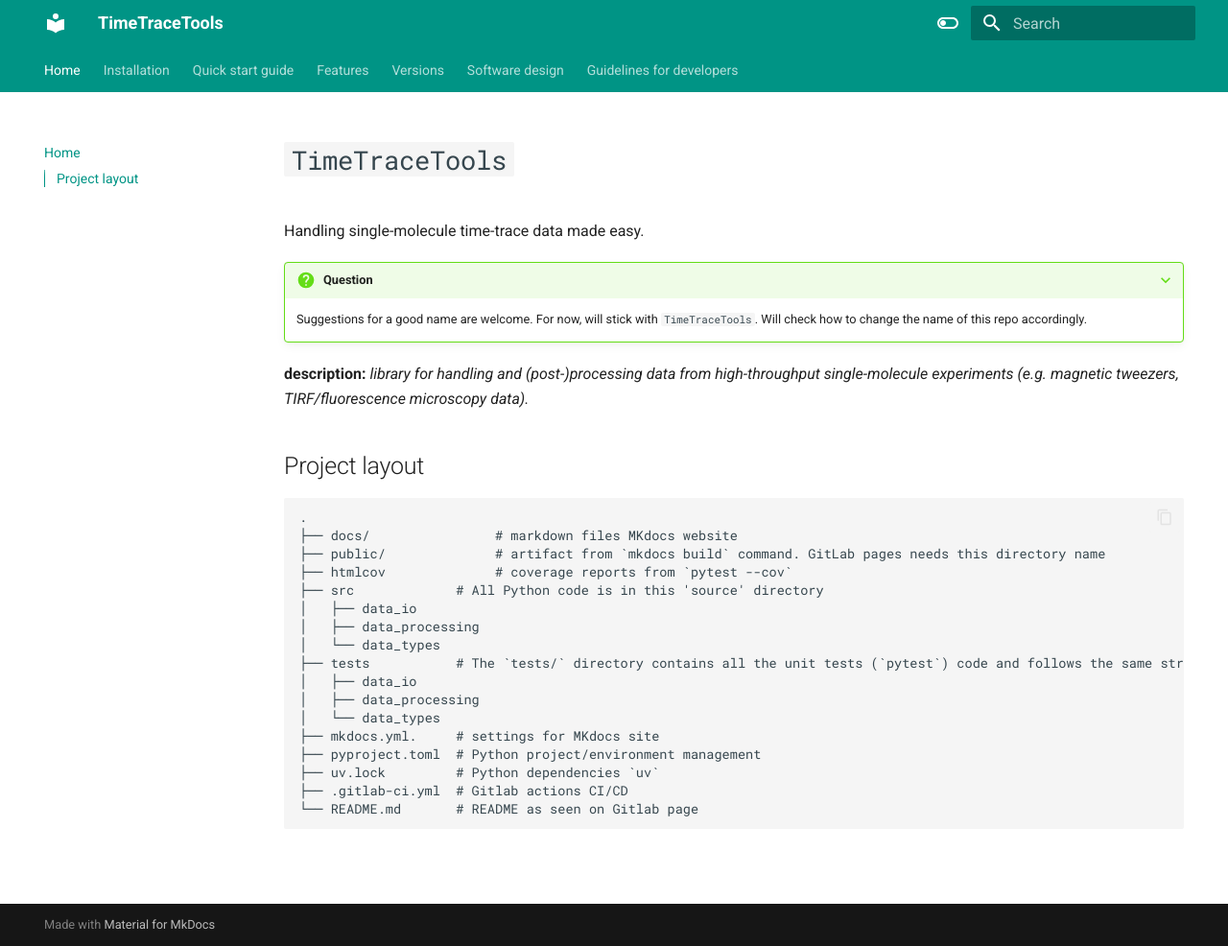
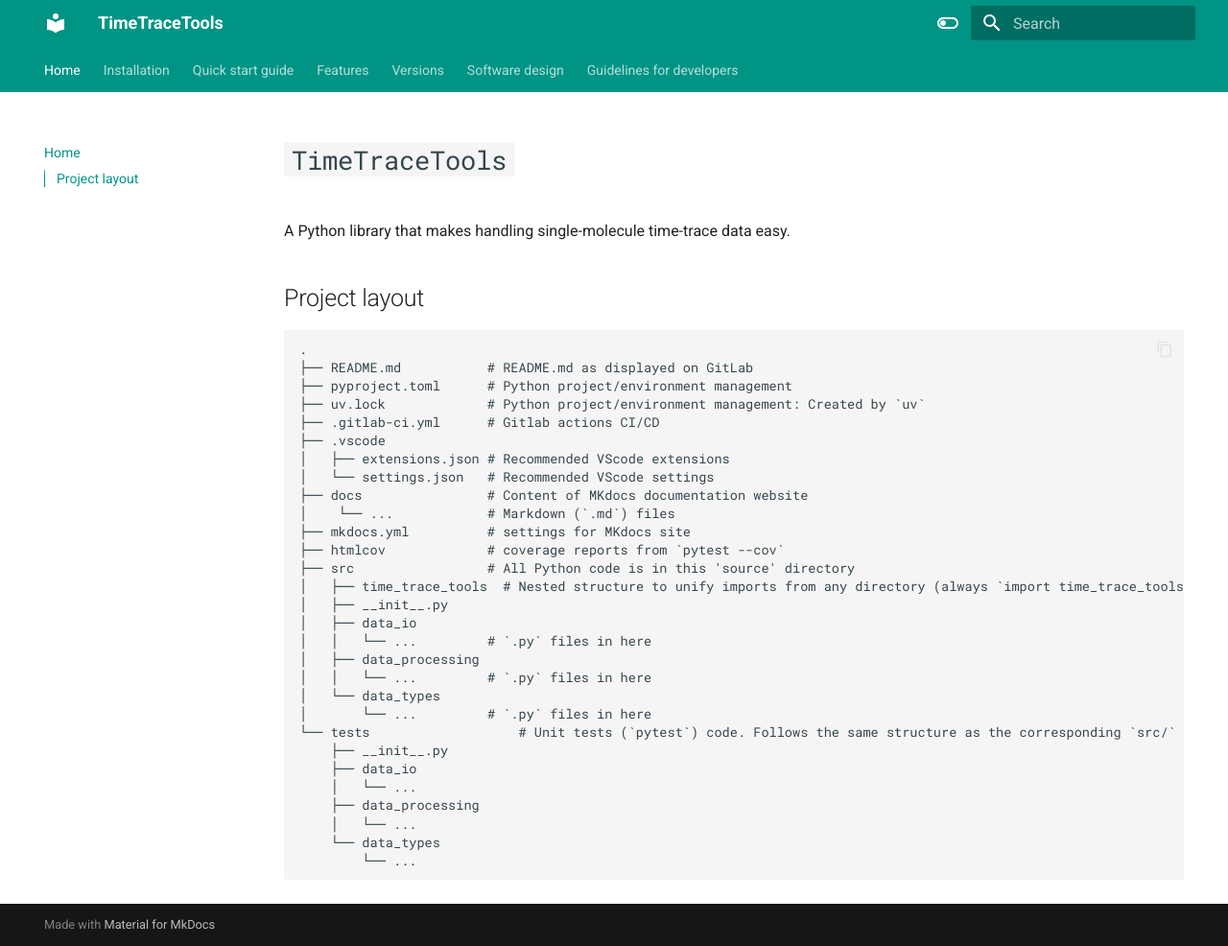
Before and after one commit to KleinMisha/time-trace-tools, an MkDocs documentation site: the page built from docs/index.md, in a window 1280 px wide and 986 px high. Shown: the whole window at 96% size. Built offline with MkDocs 1.6.1 and Material for MkDocs 9.7.7, drawn with Linux system fonts in a browser that asks for light colours.

Commit message:
Updated directory tree after fixing imports

```diff
--- a/docs/index.md
+++ b/docs/index.md
@@ -1,26 +1,35 @@
 # `TimeTraceTools`
-Handling single-molecule time-trace data made easy.
-???+ question
-    Suggestions for a good name are welcome. For now, will stick with `TimeTraceTools`. Will check how to change the name of this repo accordingly.
+A Python library that makes handling single-molecule time-trace data easy.
 
 
-**description:** *library for handling and (post-)processing data from high-throughput single-molecule experiments (e.g. magnetic tweezers, TIRF/fluorescence microscopy data).*
+## Project layout
 
-## Project layout
     .
-    ├── docs/                # markdown files MKdocs website
-    ├── public/              # artifact from `mkdocs build` command. GitLab pages needs this directory name
-    ├── htmlcov              # coverage reports from `pytest --cov`
-    ├── src             # All Python code is in this 'source' directory
-    │   ├── data_io
-    │   ├── data_processing
-    │   └── data_types
-    ├── tests           # The `tests/` directory contains all the unit tests (`pytest`) code and follows the same structure as the corresponding `src/` directory.
+    ├── README.md           # README.md as displayed on GitLab
+    ├── pyproject.toml      # Python project/environment management
+    ├── uv.lock             # Python project/environment management: Created by `uv`
+    ├── .gitlab-ci.yml      # Gitlab actions CI/CD
+    ├── .vscode
+    │   ├── extensions.json # Recommended VScode extensions
+    │   └── settings.json   # Recommended VScode settings
+    ├── docs                # Content of MKdocs documentation website
+    │    └── ...            # Markdown (`.md`) files
+    ├── mkdocs.yml          # settings for MKdocs site
+    ├── htmlcov             # coverage reports from `pytest --cov`
+    ├── src                 # All Python code is in this 'source' directory
+    │   ├── time_trace_tools  # Nested structure to unify imports from any directory (always `import time_trace_tools`)
+    │   ├── __init__.py
     │   ├── data_io
+    │   │   └── ...         # `.py` files in here
     │   ├── data_processing
+    │   │   └── ...         # `.py` files in here
     │   └── data_types
-    ├── mkdocs.yml.     # settings for MKdocs site
-    ├── pyproject.toml  # Python project/environment management
-    ├── uv.lock         # Python dependencies `uv`
-    ├── .gitlab-ci.yml  # Gitlab actions CI/CD
-    └── README.md       # README as seen on Gitlab page
+    │       └── ...         # `.py` files in here
+    └── tests                   # Unit tests (`pytest`) code. Follows the same structure as the corresponding `src/` directory.
+        ├── __init__.py
+        ├── data_io
+        │   └── ...
+        ├── data_processing
+        │   └── ...
+        └── data_types
+            └── ...
```
